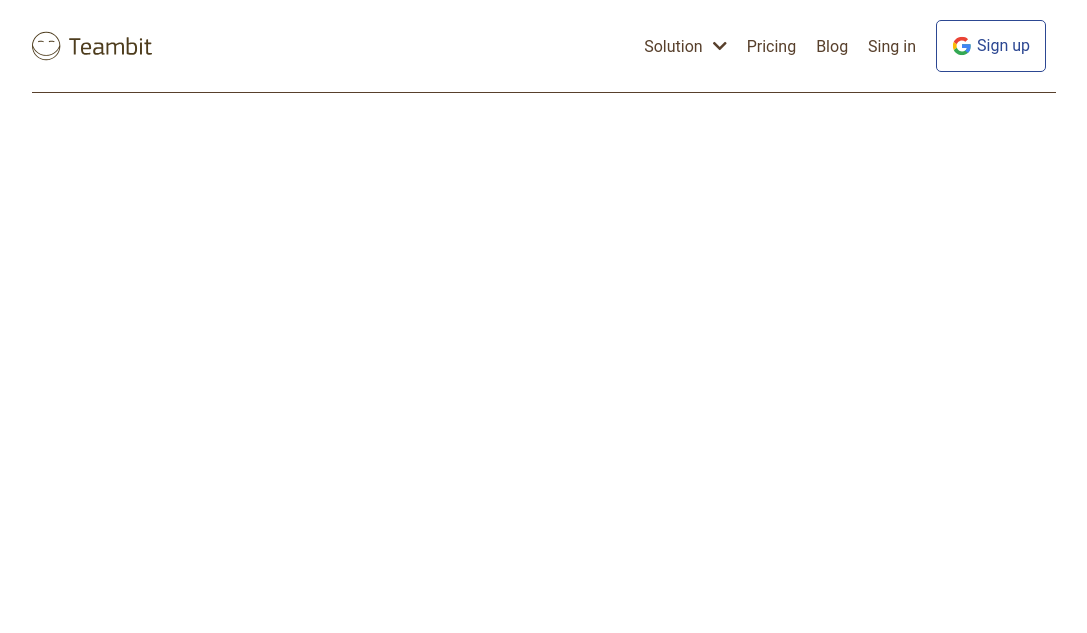
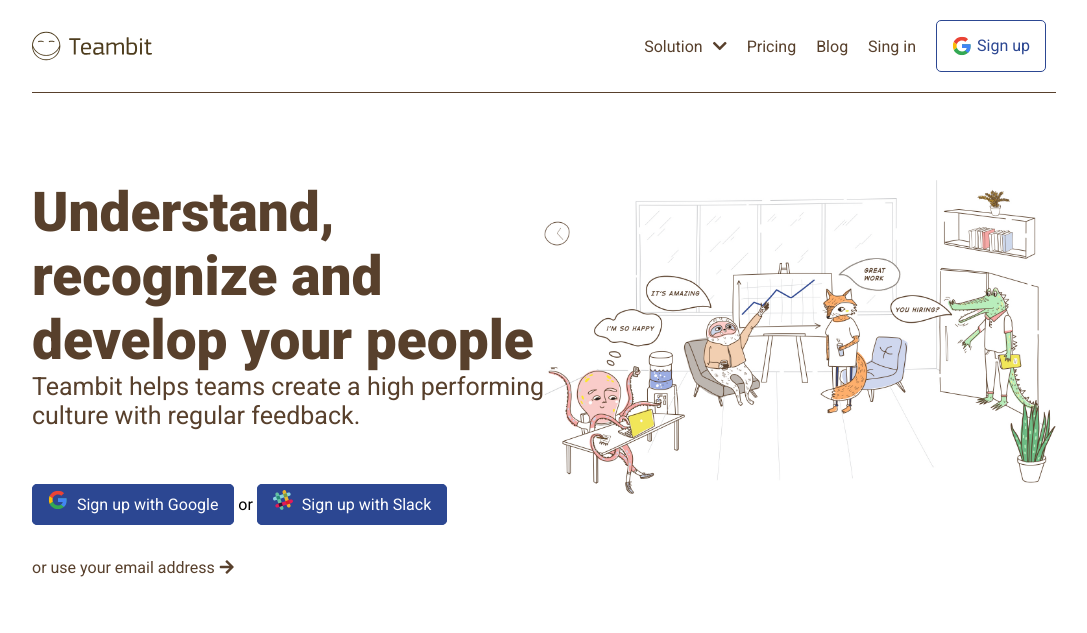
Before and after one commit to federico1989/node-sass-teambit, a website: page index.html in a window 1280 px wide. Shown: the whole page, without its empty margins (96-1183 px from the left). Drawn offline with Linux system fonts and the light colour scheme.

Commit message:
Jumbotron
Completata la parte di jumbotron

```diff
--- a/index.html
+++ b/index.html
@@ -4,6 +4,7 @@
      <meta charset="UTF-8">
      <meta name="viewport" content="width=device-width, initial-scale=1.0">
      <title>Teambeat</title>
+     <link href="https://fonts.googleapis.com/css2?family=Roboto:wght@400;500;900&display=swap" rel="stylesheet">
      <link rel="shortcut icon" href="dist/img/logo.ico" type="image/x-icon">
      <link rel="stylesheet" href="https://use.fontawesome.com/releases/v5.15.1/css/all.css" integrity="sha384-vp86vTRFVJgpjF9jiIGPEEqYqlDwgyBgEF109VFjmqGmIY/Y4HV4d3Gp2irVfcrp" crossorigin="anonymous">
      <link rel="stylesheet" href="dist/css/style.css">
@@ -22,7 +23,22 @@
                     </ul>
                 </nav>
             </header>
-            <main>
+            <main id="site_main">
+                <section class="jumbotron d-flex container">
+                    <div class="menu_jumbo">
+                        <h1>Understand, recognize and develop your people</h1>
+                        <p>Teambit helps teams create a high performing culture with regular feedback.</p>
+                        <div class="sign_up">
+                            <a href="" class="btn-small"><img src="dist/img/google-logo.svg" alt=""> Sign up with Google</a>
+                            <span>or</span>
+                            <a href="" class="btn-small"><img src="dist/img/slack-logo.svg" alt=""> Sign up with Slack</a>
+                        </div>
+                        <a href="">or use your email address<i class="fas fa-arrow-right"></i></a>
+                    </div>
+                    <div class="img_jumbo">
+
+                    </div>
+                </section>
 
 
             </main>
--- a/src/Partials/_header.scss
+++ b/src/Partials/_header.scss
@@ -32,7 +32,6 @@
                 color: $colorblue;
                 display: flex;
                 img {
-                    text-align: justify;
                     width: 25px;
                     padding-right: 5px;
                 }
--- /dev/null
+++ b/src/Partials/_main.scss
@@ -0,0 +1,49 @@
+#site_main {
+    height: 800px;
+    width: 100%;
+    .jumbotron {
+        height: 550px;
+        margin: auto;
+        padding-top: 100px;
+        .menu_jumbo {
+            width: 50%;
+            h1 {
+                font-size: 55px;
+                color: $colorbrown;
+            }
+            p {
+                font-size: 25px;
+                color: $colorbrown;
+            }
+            .sign_up {
+                padding: 60px 0 40px 0;
+                width: 100%;
+                .btn-small {
+                    padding: 10px 15px;
+                    border-radius: 5px;
+                    border: 1px solid $colorblue;
+                    background-color: $colorblue;
+                    color: white;
+                    text-decoration: none;
+                    img {
+                        width: 25px;
+                        padding-right: 5px;
+                    }
+                }
+            }
+            a {
+                text-decoration: none;
+                color: $colorbrown;
+                i {
+                    padding: 5px;
+                }
+            }
+        }
+        .img_jumbo {
+            width: 50%;
+            background-image: url("../img/illustration-main.jpg");
+            background-repeat: no-repeat;
+            background-size: 100%;
+        }
+    }
+}
--- a/src/style.scss
+++ b/src/style.scss
@@ -2,4 +2,5 @@
 @import "./Partials/_commons";
 @import "./Partials/_header";
 @import "./Partials/_navbar";
+@import "./Partials/_main";
 @import "./Partials/_footer";
--- a/webpack.mix.js
+++ b/webpack.mix.js
@@ -2,4 +2,6 @@
 
 let mix = require('laravel-mix');
 
-mix.js('src/app.js', 'js').sass('src/style.scss', 'css').setPublicPath('dist');
+mix.js('src/app.js', 'js').sass('src/style.scss', 'css').options({
+      processCssUrls: false
+   }).setPublicPath('dist');
```
Also changed, not shown: dist/css/style.css.
